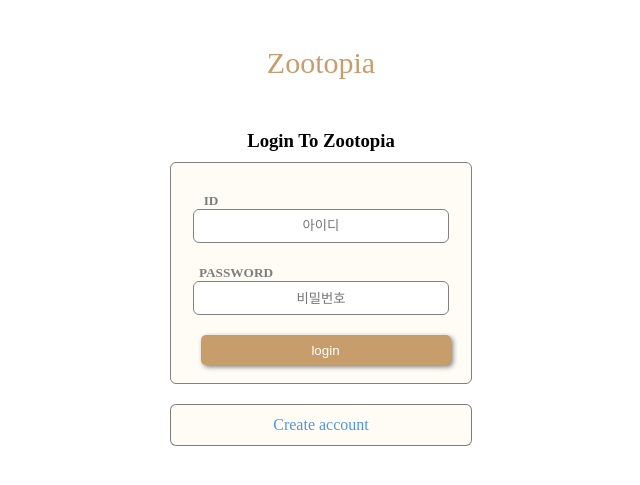
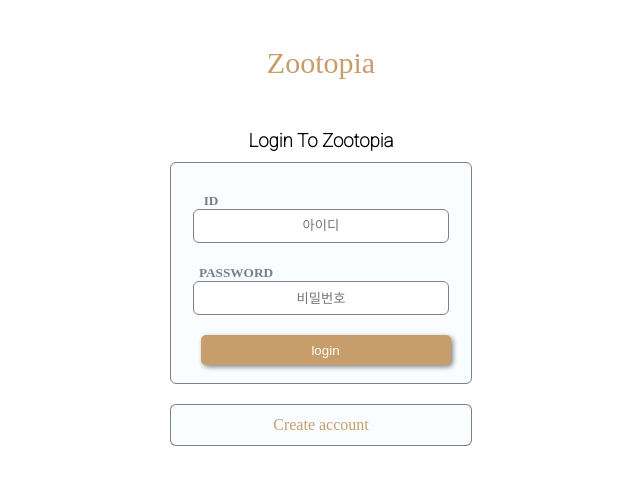
Before and after one commit to woojoung1217/Zootopia, a Django app: template Zootopia/Account/templates/login.html in a window 1280 px wide. Shown: the top 485 px of the page, without its empty margins (319-959 px from the left). Run offline with Django 3.2, Linux system fonts and the light colour scheme; the template is opened without the code that fills it, so the values that code supplies are empty; some web fonts are replaced.

Commit message:
[FE] : 로그인 페이지 컨테이너 색상 수정(지혁)

```diff
--- a/Zootopia/Account/static/css/login.css
+++ b/Zootopia/Account/static/css/login.css
@@ -12,7 +12,7 @@ html{
 
 #body-wrapper{
   margin-top:10px;
-  background-color: rgba(255, 249, 238, 0.5);
+  background-color: rgba(245, 251, 255, 0.5);
   border: 1px solid gray;
   border-radius: 6px;
   width:300px;
@@ -34,6 +34,7 @@ html{
 .signup-text{
   margin-top: 50px;
   margin-bottom: 0px;
+  font-family: 'Roboto', sans-serif;
 }
 
 
@@ -58,6 +59,8 @@ html{
 }
 
 .input-id{
+  display: flex;
+  text-align:left;
   width:250px;
   height:30px;
   margin-top: 0px;
@@ -65,12 +68,19 @@ html{
   border-radius: 6px;
   text-align: center;
 }
+.input-id::placeholder{
+  font-family: 'Roboto', sans-serif;
+}
 .input-password{
   width:250px;
   height:30px;
   border: 1px solid gray;
   border-radius: 6px;
   text-align: center;
+}
+
+.input-password::placeholder{
+  font-family: 'Roboto', sans-serif;
 }
 .button-container{
   display : flex;
@@ -94,10 +104,10 @@ html{
   justify-content: center;
   align-items: center;
   margin-top:20px;
-  color:rgba(	9, 105, 218, 0.7);
+  color:rgb(200, 157, 108);
   width:300px;
   height:40px;
   border: 1px solid rgba(0, 0, 0,0.5);
   border-radius: 6px;
-  background-color: rgba(255, 249, 238, 0.5);
+  background-color: rgba(245, 251, 255, 0.5);
 }
--- a/Zootopia/Account/templates/login.html
+++ b/Zootopia/Account/templates/login.html
@@ -7,6 +7,9 @@
   <meta http-equiv="X-UA-Compatible" content="IE=edge">
   <meta name="viewport" content="width=device-width, initial-scale=1.0">
   <link rel="stylesheet" href="{% static 'css/login.css'%}">
+  <link rel="preconnect" href="https://fonts.googleapis.com">
+  <link rel="preconnect" href="https://fonts.gstatic.com" crossorigin>
+  <link href="https://fonts.googleapis.com/css2?family=Roboto:wght@100&display=swap" rel="stylesheet">
   <title>login</title>
 </head>
 <body>
```
